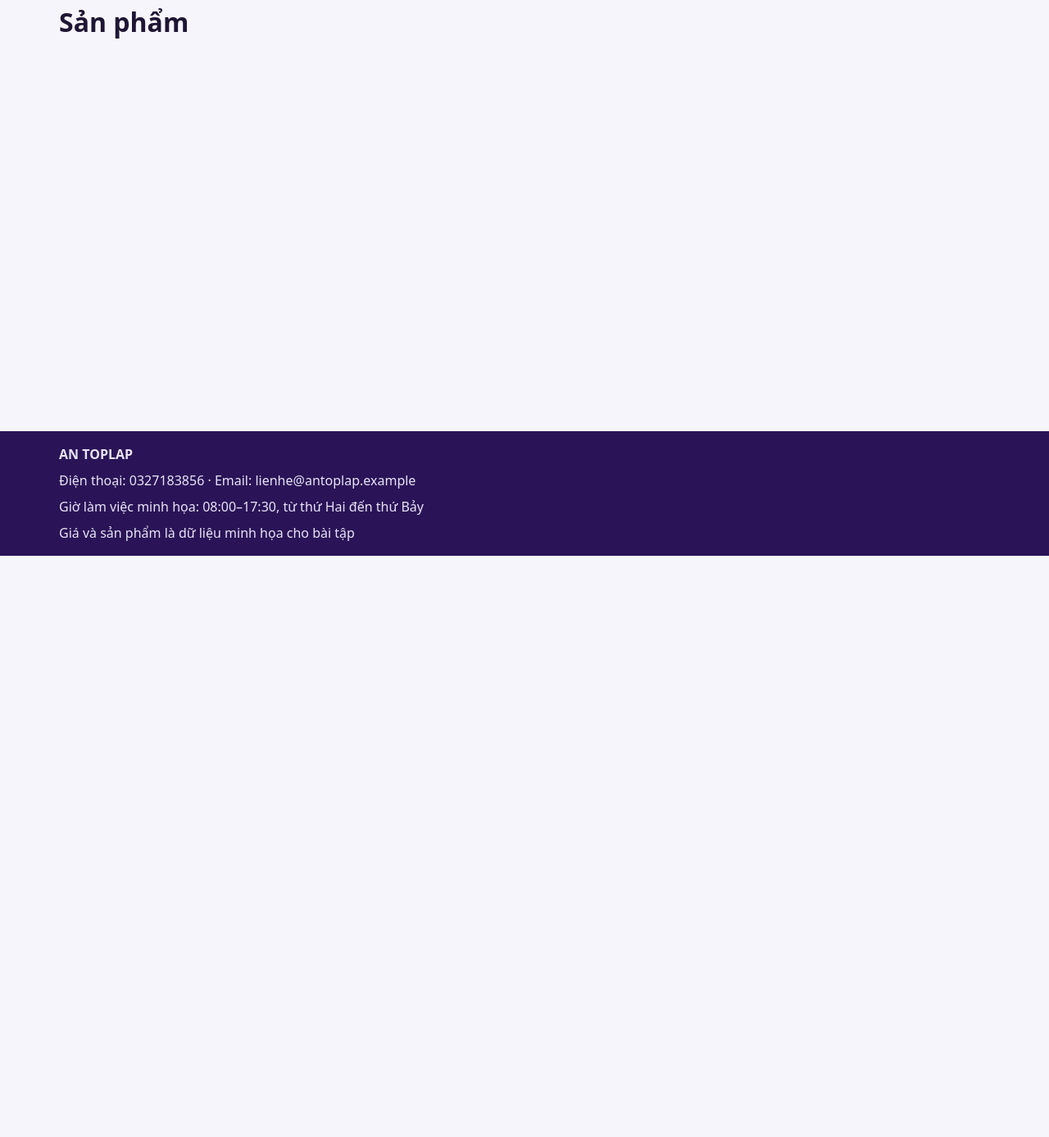
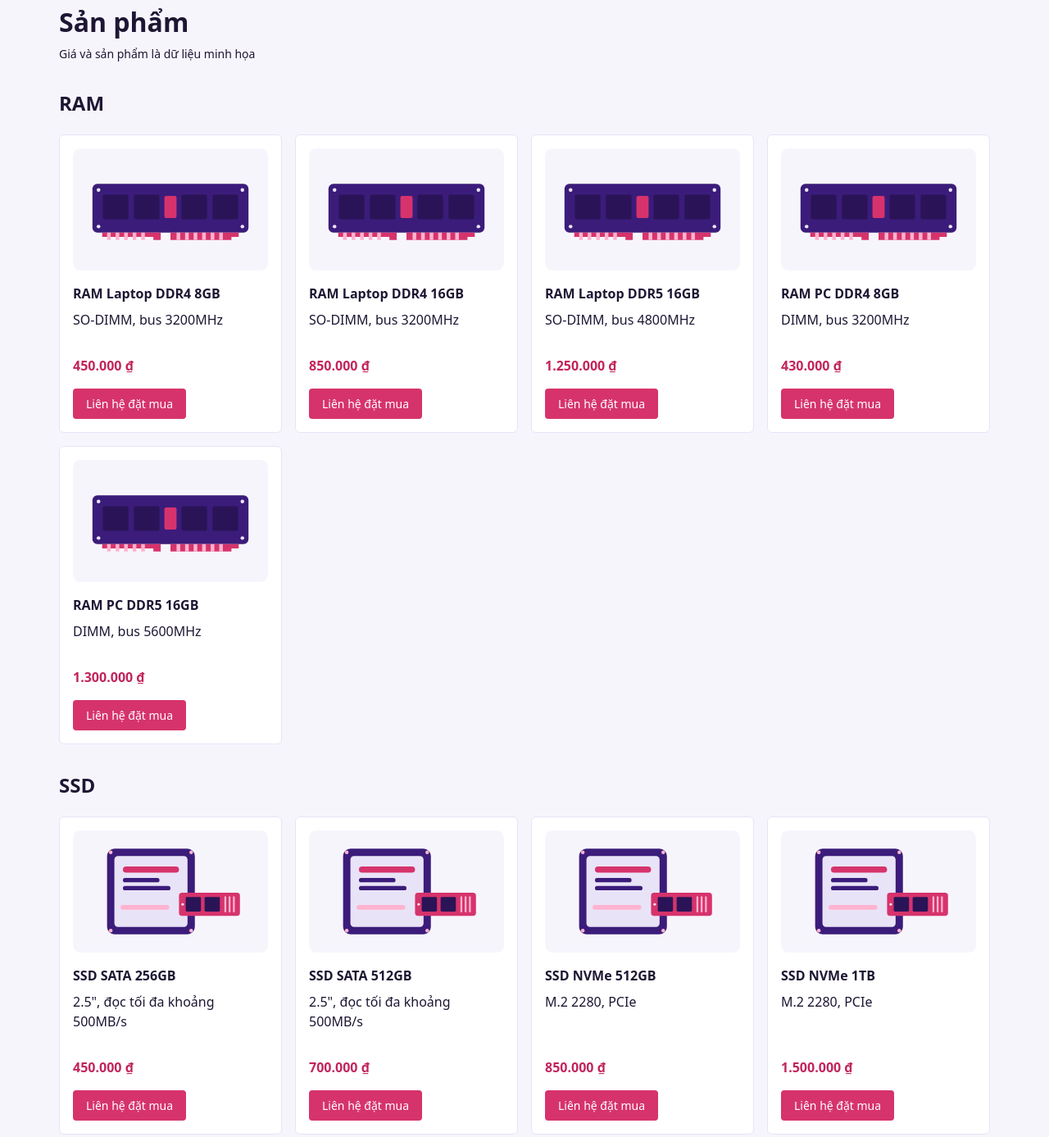
Before and after one commit to phucantran616-droid/a3-an-toplap, a plain HTML site: page san-pham.html in a window 1280 px wide. Shown: the part 122-1509 px from the top of the page at 82% size. Before the commit the page ends 800 px from the top, so only its background shows below. Drawn offline with Linux system fonts and the light colour scheme.

Commit message:
Làm lưới sản phẩm 11 thẻ và ảnh SVG minh họa

```diff
--- a/san-pham.html
+++ b/san-pham.html
@@ -19,8 +19,104 @@
     </nav>
   </header>
 
-  <main>
+  <main class="trang-san-pham">
     <h1>Sản phẩm</h1>
+    <p class="ghi-chu-san-pham">Giá và sản phẩm là dữ liệu minh họa</p>
+
+    <section id="ram">
+      <h2>RAM</h2>
+      <div class="luoi-san-pham">
+        <article class="the-san-pham">
+          <img src="images/ram.svg" alt="Minh họa thanh RAM màu tím và hồng" width="320" height="200">
+          <h3>RAM Laptop DDR4 8GB</h3>
+          <p>SO-DIMM, bus 3200MHz</p>
+          <p class="gia-san-pham">450.000 ₫</p>
+          <a class="nut" href="lien-he.html">Liên hệ đặt mua</a>
+        </article>
+        <article class="the-san-pham">
+          <img src="images/ram.svg" alt="Minh họa thanh RAM màu tím và hồng" width="320" height="200">
+          <h3>RAM Laptop DDR4 16GB</h3>
+          <p>SO-DIMM, bus 3200MHz</p>
+          <p class="gia-san-pham">850.000 ₫</p>
+          <a class="nut" href="lien-he.html">Liên hệ đặt mua</a>
+        </article>
+        <article class="the-san-pham">
+          <img src="images/ram.svg" alt="Minh họa thanh RAM màu tím và hồng" width="320" height="200">
+          <h3>RAM Laptop DDR5 16GB</h3>
+          <p>SO-DIMM, bus 4800MHz</p>
+          <p class="gia-san-pham">1.250.000 ₫</p>
+          <a class="nut" href="lien-he.html">Liên hệ đặt mua</a>
+        </article>
+        <article class="the-san-pham">
+          <img src="images/ram.svg" alt="Minh họa thanh RAM màu tím và hồng" width="320" height="200">
+          <h3>RAM PC DDR4 8GB</h3>
+          <p>DIMM, bus 3200MHz</p>
+          <p class="gia-san-pham">430.000 ₫</p>
+          <a class="nut" href="lien-he.html">Liên hệ đặt mua</a>
+        </article>
+        <article class="the-san-pham">
+          <img src="images/ram.svg" alt="Minh họa thanh RAM màu tím và hồng" width="320" height="200">
+          <h3>RAM PC DDR5 16GB</h3>
+          <p>DIMM, bus 5600MHz</p>
+          <p class="gia-san-pham">1.300.000 ₫</p>
+          <a class="nut" href="lien-he.html">Liên hệ đặt mua</a>
+        </article>
+      </div>
+    </section>
+
+    <section id="ssd">
+      <h2>SSD</h2>
+      <div class="luoi-san-pham">
+        <article class="the-san-pham">
+          <img src="images/ssd.svg" alt="Minh họa ổ SSD màu tím và hồng" width="320" height="200">
+          <h3>SSD SATA 256GB</h3>
+          <p>2.5", đọc tối đa khoảng 500MB/s</p>
+          <p class="gia-san-pham">450.000 ₫</p>
+          <a class="nut" href="lien-he.html">Liên hệ đặt mua</a>
+        </article>
+        <article class="the-san-pham">
+          <img src="images/ssd.svg" alt="Minh họa ổ SSD màu tím và hồng" width="320" height="200">
+          <h3>SSD SATA 512GB</h3>
+          <p>2.5", đọc tối đa khoảng 500MB/s</p>
+          <p class="gia-san-pham">700.000 ₫</p>
+          <a class="nut" href="lien-he.html">Liên hệ đặt mua</a>
+        </article>
+        <article class="the-san-pham">
+          <img src="images/ssd.svg" alt="Minh họa ổ SSD màu tím và hồng" width="320" height="200">
+          <h3>SSD NVMe 512GB</h3>
+          <p>M.2 2280, PCIe</p>
+          <p class="gia-san-pham">850.000 ₫</p>
+          <a class="nut" href="lien-he.html">Liên hệ đặt mua</a>
+        </article>
+        <article class="the-san-pham">
+          <img src="images/ssd.svg" alt="Minh họa ổ SSD màu tím và hồng" width="320" height="200">
+          <h3>SSD NVMe 1TB</h3>
+          <p>M.2 2280, PCIe</p>
+          <p class="gia-san-pham">1.500.000 ₫</p>
+          <a class="nut" href="lien-he.html">Liên hệ đặt mua</a>
+        </article>
+      </div>
+    </section>
+
+    <section id="hdd">
+      <h2>HDD</h2>
+      <div class="luoi-san-pham">
+        <article class="the-san-pham">
+          <img src="images/hdd.svg" alt="Minh họa ổ cứng HDD màu tím và hồng" width="320" height="200">
+          <h3>HDD Laptop 1TB</h3>
+          <p>2.5", 5400 vòng/phút</p>
+          <p class="gia-san-pham">800.000 ₫</p>
+          <a class="nut" href="lien-he.html">Liên hệ đặt mua</a>
+        </article>
+        <article class="the-san-pham">
+          <img src="images/hdd.svg" alt="Minh họa ổ cứng HDD màu tím và hồng" width="320" height="200">
+          <h3>HDD PC 2TB</h3>
+          <p>3.5", 7200 vòng/phút</p>
+          <p class="gia-san-pham">1.250.000 ₫</p>
+          <a class="nut" href="lien-he.html">Liên hệ đặt mua</a>
+        </article>
+      </div>
+    </section>
   </main>
 
   <footer>
--- a/styles.css
+++ b/styles.css
@@ -147,6 +147,60 @@ main {
   color: var(--mau-chu-dao);
 }
 
+.trang-san-pham h1 {
+  margin-bottom: 0.25rem;
+}
+
+.ghi-chu-san-pham {
+  margin: 0;
+  font-size: 0.875rem;
+}
+
+.trang-san-pham > section {
+  margin-top: var(--khoang-cach-lon);
+}
+
+.luoi-san-pham {
+  display: grid;
+  grid-template-columns: repeat(4, minmax(0, 1fr));
+  gap: var(--khoang-cach-vua);
+}
+
+.the-san-pham {
+  display: flex;
+  flex-direction: column;
+  padding: var(--khoang-cach-vua);
+  border: 1px solid var(--mau-chu-chan-trang);
+  border-radius: 0.375rem;
+  background-color: var(--mau-sang);
+}
+
+.the-san-pham img {
+  display: block;
+  width: 100%;
+  height: auto;
+  border-radius: 0.25rem;
+}
+
+.the-san-pham h3 {
+  margin: var(--khoang-cach-vua) 0 var(--khoang-cach-nho);
+  font-size: 1rem;
+}
+
+.the-san-pham p {
+  margin: 0 0 var(--khoang-cach-vua);
+}
+
+.the-san-pham .gia-san-pham {
+  margin-top: auto;
+  padding-top: var(--khoang-cach-vua);
+  font-weight: 700;
+}
+
+.the-san-pham .nut {
+  align-self: flex-start;
+}
+
 footer {
   padding: var(--khoang-cach-vua) var(--le-hai-ben);
   background-color: var(--mau-chan-trang);
```
Also changed, not shown: images/hdd.svg (added), images/ram.svg (added), images/ssd.svg (added).
